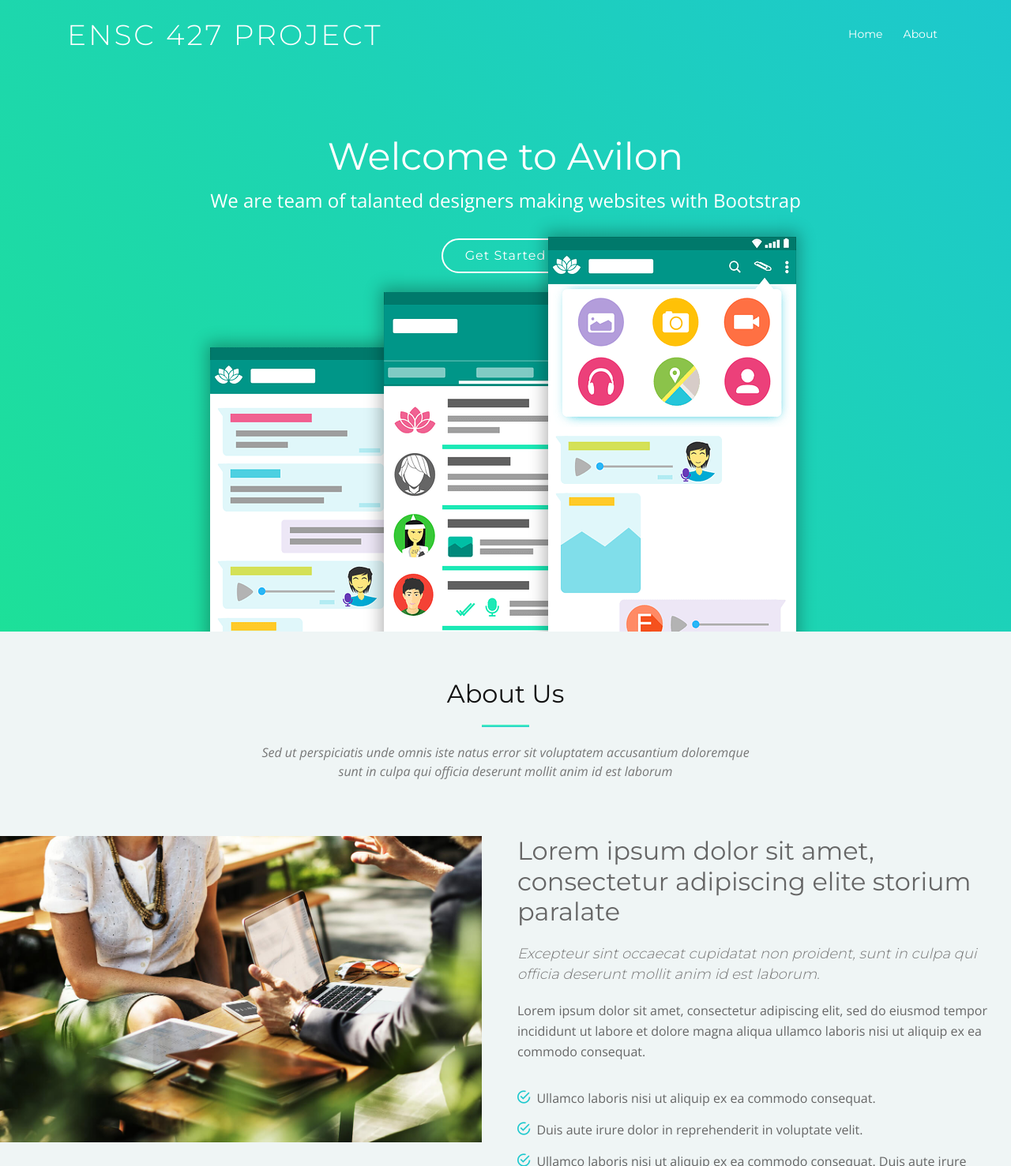
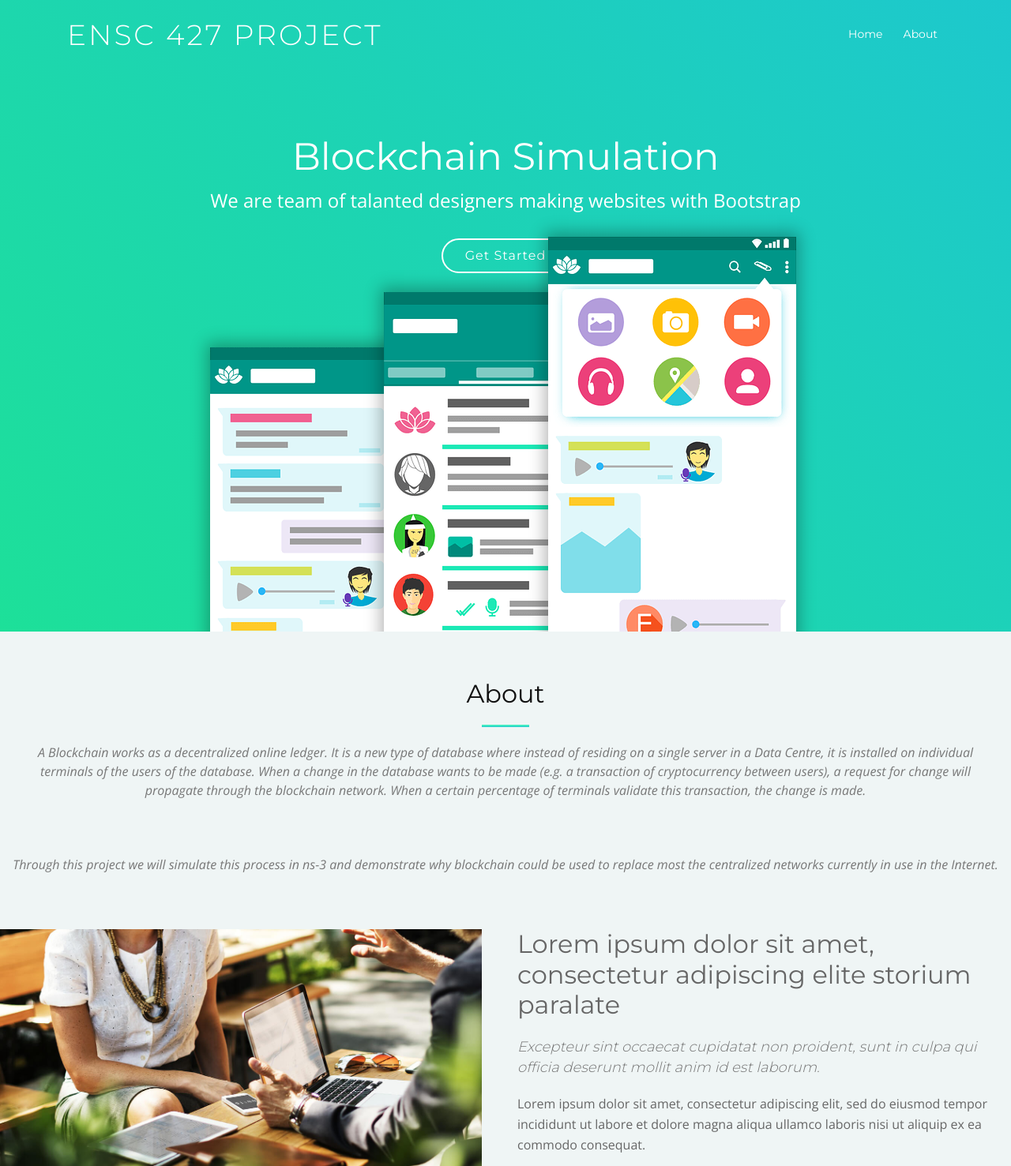
Before and after one commit to adiazalo/ENSC-427-Project, a plain HTML site: page index.html in a window 1280 px wide. Shown: the top 1477 px of the page at 79% size. Drawn offline with nearby package versions, Linux system fonts and the light colour scheme; files whose address does not match are found by name.

Commit message:
Update index.html

```diff
--- a/index.html
+++ b/index.html
@@ -65,7 +65,7 @@
   <section id="intro">
 
     <div class="intro-text">
-      <h2>Welcome to Avilon</h2>
+      <h2>Blockchain Simulation</h2>
       <p>We are team of talanted designers making websites with Bootstrap</p>
       <a href="#about" class="btn-get-started scrollto">Get Started</a>
     </div>
@@ -96,11 +96,13 @@
     <section id="about" class="section-bg">
       <div class="container-fluid">
         <div class="section-header">
-          <h3 class="section-title">About Us</h3>
+          <h3 class="section-title">About</h3>
           <span class="section-divider"></span>
           <p class="section-description">
-            Sed ut perspiciatis unde omnis iste natus error sit voluptatem accusantium doloremque<br>
-            sunt in culpa qui officia deserunt mollit anim id est laborum
+            A Blockchain works as a decentralized online ledger. It is a new type of database where instead of residing on a single server in a Data Centre, it is installed on individual terminals of the users of the database. When a change in the database wants to be made (e.g. a transaction of cryptocurrency between users), a request for change will propagate through the blockchain network. When a certain percentage of terminals validate this transaction, the change is made.
+          </p>
+          <p class="section-description">
+          Through this project we will simulate this process in ns-3 and demonstrate why blockchain could be used to replace most the centralized networks currently in use in the Internet.
           </p>
         </div>
 
```
